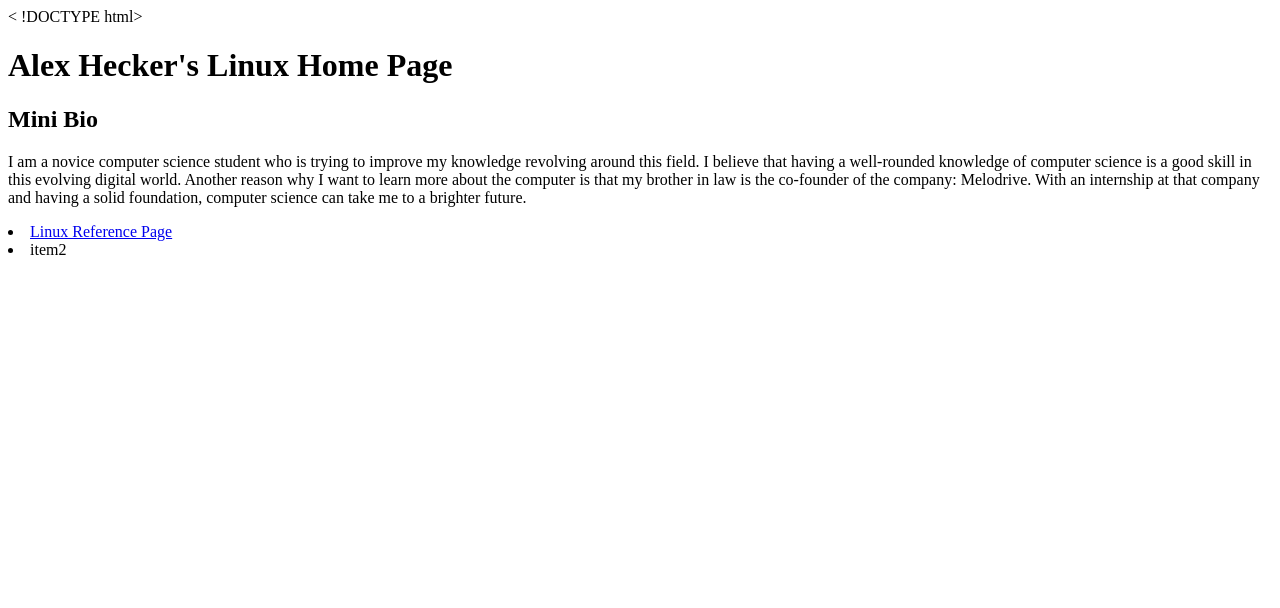
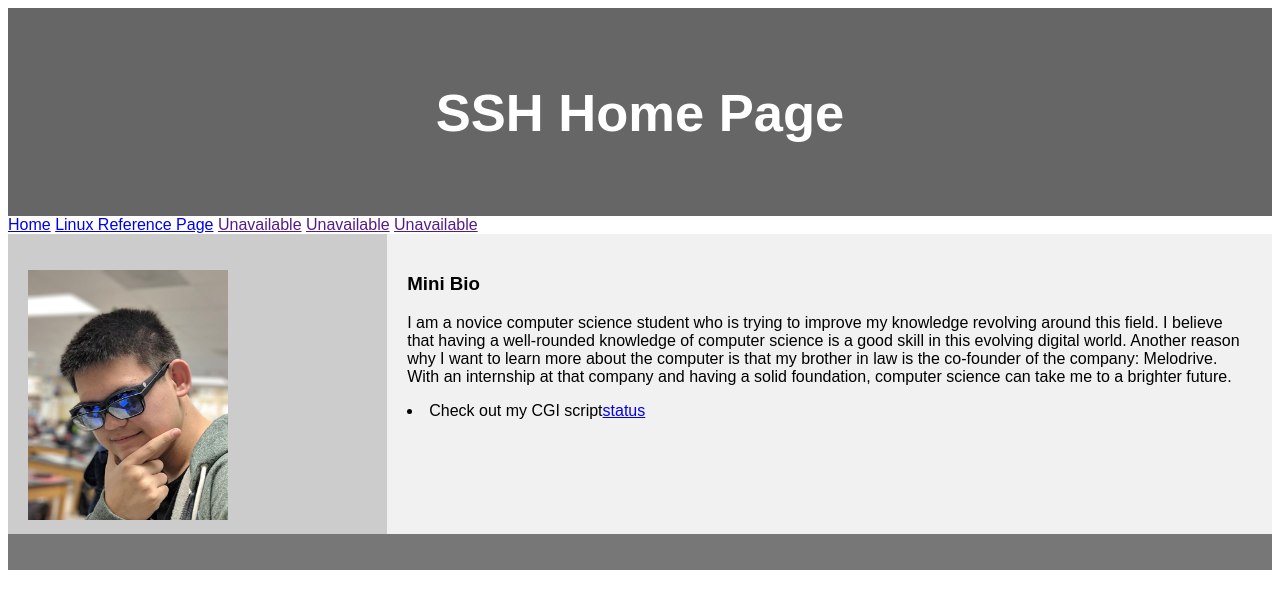
Before and after one commit to Alexhecker/apcsp-website, a plain HTML site: page index.html in a window 1280 px wide. Drawn offline with Linux system fonts and the light colour scheme.

Commit message:
CGI script

```diff
--- a/index.html
+++ b/index.html
@@ -1,17 +1,105 @@
-< !DOCTYPE html>
-<html>
-  <head>
-    <title>Student Page</title>
-  </head>
-  <body>
+<!DOCTYPE html>
+<html lang="en">
+<head>
+<title>Linux Home Page</title>
+<meta charset="utf-8">
+<meta name="viewport" content="width=device-width, initial-scale=1">
+<style>
+* {
+  box-sizing: border-box;
+}
 
-    <h1>Alex Hecker's Linux Home Page</h1>
-    <h2>Mini Bio</h2>
-    <p>    I am a novice computer science student who is trying to improve my knowledge revolving around this field. I believe that having a well-rounded knowledge of computer science is a good skill in this evolving digital world. Another reason why I want to learn more about the computer is that my brother in law is the co-founder of the company: Melodrive. With an internship at that company and having a solid foundation, computer science can take me to a brighter future.</p>
+body {
+  font-family: Arial, Helvetica, sans-serif;
+}
+
+/* Style the header */
+header {
+  background-color: #666;
+  padding: 30px;
+  text-align: center;
+  font-size: 35px;
+  color: white;
+}
+
+/* Create two columns/boxes that floats next to each other */
+nav {
+  float: left;
+  width: 30%;
+  height: 300px; /* only for demonstration, should be removed */
+  background: #ccc;
+  padding: 20px;
+}
+
+/* Style the list inside the menu */
+nav ul {
+  list-style-type: none;
+  padding: 0;
+}
+
+article {
+  float: left;
+  padding: 20px;
+  width: 70%;
+  background-color: #f1f1f1;
+  height: 300px; /* only for demonstration, should be removed */
+}
+
+/* Clear floats after the columns */
+section:after {
+  content: "";
+  display: table;
+  clear: both;
+}
+
+/* Style the footer */
+footer {
+  background-color: #777;
+  padding: 10px;
+  text-align: center;
+  color: white;
+}
+
+/* Responsive layout - makes the two columns/boxes stack on top of each other instead of next to each other, on small screens */
+@media (max-width: 600px) {
+  nav, article {
+    width: 100%;
+    height: auto;
+  }
+}
+</style>
+</head>
+<body>
+
+<header>
+  <h2>SSH Home Page</h2>
+</header>
+
+<div class="topnav">
+  <a class="active" href="/sp2b/testhomepage.html">Home</a>
+  <a href="/sp2b/reference.html">Linux Reference Page</a>
+  <a href="">Unavailable</a>
+  <a href="">Unavailable</a>
+  <a href="">Unavailable</a>
 
 
-    <li><a href="http://rpi07/sp2b/reference.html">Linux Reference Page</a></li>
-    <li>item2</li>
+<section>
+  <nav>
+    <ul>
+      <li><img src="Kek.JPG" alt="Keker" width="200" height="250"></li>
+    </ul>
+  </nav>
 
-  </body>
+  <article>
+    <h1>Mini Bio</h1>
+<p>     I am a novice computer science student who is trying to improve my knowledge revolving around this field. I believe that having a well-rounded knowledge of computer science is a good skill in this evolving digital world. Another reason why I want to learn more about the computer is that my brother in law is the co-founder of the company: Melodrive. With an internship at that company and having a solid foundation, computer science can take me to a brighter future.</p>
+<li>Check out my CGI script<a href="/cgi-bin/sp1a/pistatus.cgi">status</a>   </li>
+ </article>
+</section>
+
+<footer>
+  <p></p>
+</footer>
+
+</body>
 </html>
```
